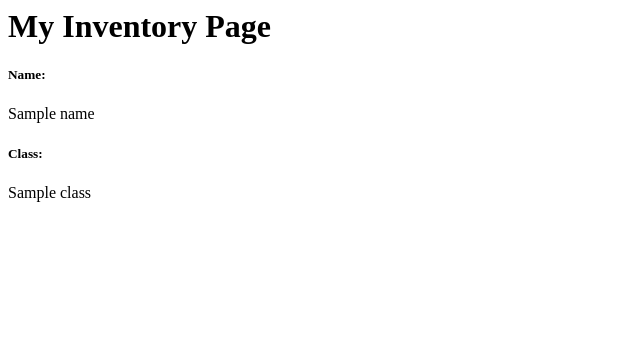
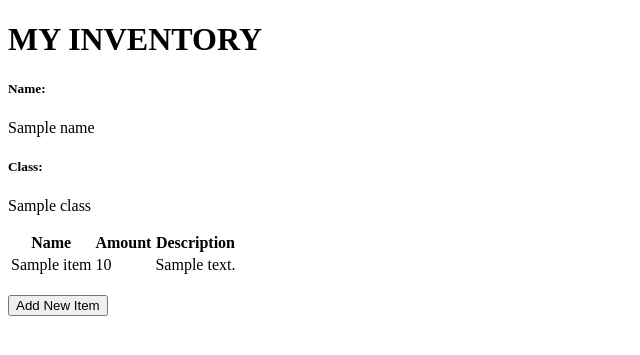
Before and after one commit to nadriha/my-inventory, a Django app: template main/templates/main.html in a window 1280 px wide. Shown: the top 355 px of the page, without its empty margins (0-640 px from the left). Run offline with Django 4.2, Linux system fonts and the light colour scheme; tables that the repository leaves empty hold one stand-in row (values such as "Sample post"); the template is opened without the code that fills it: values that come from a table or form of the project are taken from there, most other values are stand-ins (such as "Sample title", 1, 10 or a date in 2020).

Commit message:
complete tutorial Paas

```diff
--- a/main/templates/main.html
+++ b/main/templates/main.html
@@ -1,6 +1,38 @@
-<h1>My Inventory Page</h1>
+{% extends 'base.html' %}
 
-<h5>Name: </h5>
-<p>{{ name }}<p>
-<h5>Class: </h5>
-<p>{{ class }}<p>
+{% block content %}
+    <h1>MY INVENTORY</h1>
+
+    <h5>Name:</h5>
+    <p>{{name}}</p>
+
+    <h5>Class:</h5>
+    <p>{{class}}</p>
+
+    <table>
+        <tr>
+            <th>Name</th>
+            <th>Amount</th>
+            <th>Description</th>
+        </tr>
+
+        {% comment %} Berikut cara memperlihatkan data produk di bawah baris ini {% endcomment %}
+
+        {% for item in items %}
+            <tr>
+                <td>{{item.name}}</td>
+                <td>{{item.amount}}</td>
+                <td>{{item.description}}</td>
+            </tr>
+        {% endfor %}
+    </table>
+
+    <br />
+
+    <a href="{% url 'main:create_item' %}">
+        <button>
+            Add New Item
+        </button>
+    </a>
+
+{% endblock content %}
--- a/main/urls.py
+++ b/main/urls.py
@@ -1,8 +1,12 @@
 from django.urls import path
-from main.views import show_main
-
+from main.views import show_main, create_item, show_xml, show_json, show_xml_by_id, show_json_by_id
 app_name = 'main'
 
 urlpatterns = [
     path('', show_main, name='show_main'),
+    path('create-item', create_item, name='create_item'),
+    path('xml/', show_xml, name='show_xml'),
+    path('json/', show_json, name='show_json'),
+    path('xml/<int:id>/', show_xml_by_id, name='show_xml_by_id'),
+    path('json/<int:id>/', show_json_by_id, name='show_json_by_id'),
 ]
--- a/my_inventory/settings.py
+++ b/my_inventory/settings.py
@@ -55,7 +55,7 @@ ROOT_URLCONF = 'my_inventory.urls'
 TEMPLATES = [
     {
         'BACKEND': 'django.template.backends.django.DjangoTemplates',
-        'DIRS': [],
+        'DIRS': [BASE_DIR / 'templates'],
         'APP_DIRS': True,
         'OPTIONS': {
             'context_processors': [
--- a/my_inventory/urls.py
+++ b/my_inventory/urls.py
@@ -19,5 +19,5 @@ from django.urls import path, include
 
 urlpatterns = [
     path('admin/', admin.site.urls),
-    path('main/', include('main.urls')),
+    path('', include('main.urls')),
 ]
--- /dev/null
+++ b/templates/base.html
@@ -0,0 +1,18 @@
+{% load static %}
+<!DOCTYPE html>
+<html lang="en">
+    <head>
+        <meta charset="UTF-8" />
+        <meta
+            name="viewport"
+            content="width=device-width, initial-scale=1.0"
+        />
+        {% block meta %}
+        {% endblock meta %}
+    </head>
+
+    <body>
+        {% block content %}
+        {% endblock content %}
+    </body>
+</html>
```
Also changed, not shown: main/forms.py (added, +7 -0 lines), main/templates/create_item.html (added, +19 -0 lines), main/views.py (+37 -2 lines), main/migrations/0002_item_delete_product.py (added).
